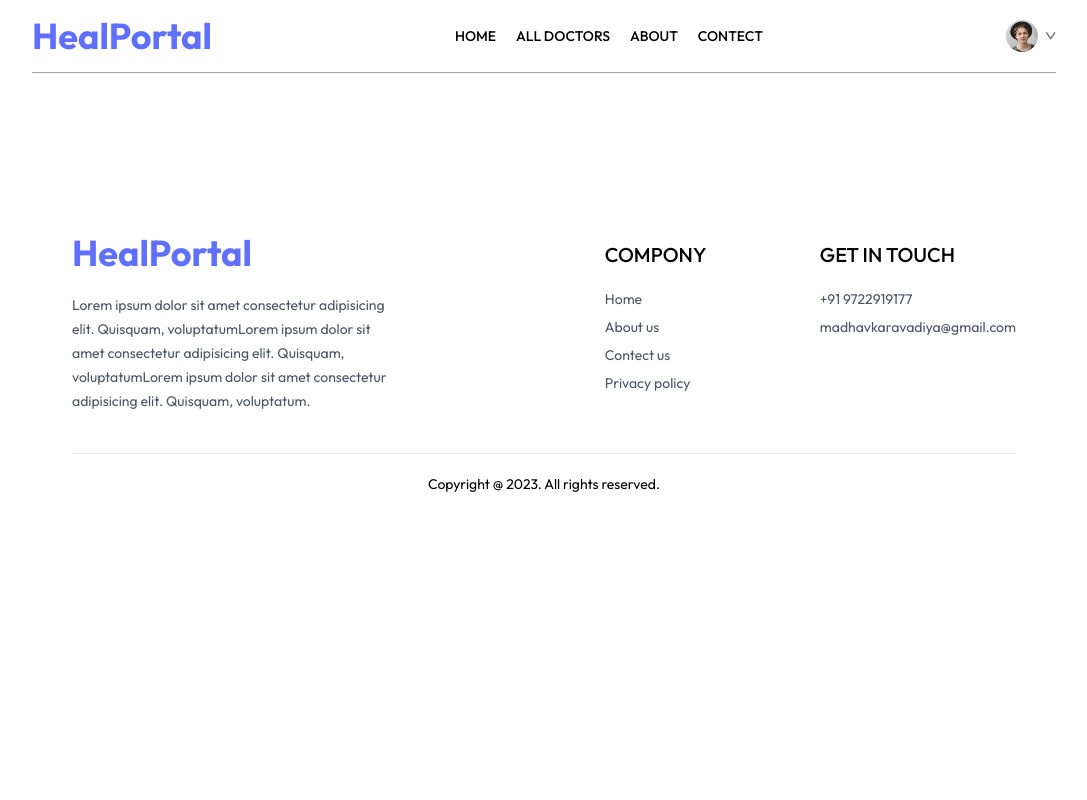
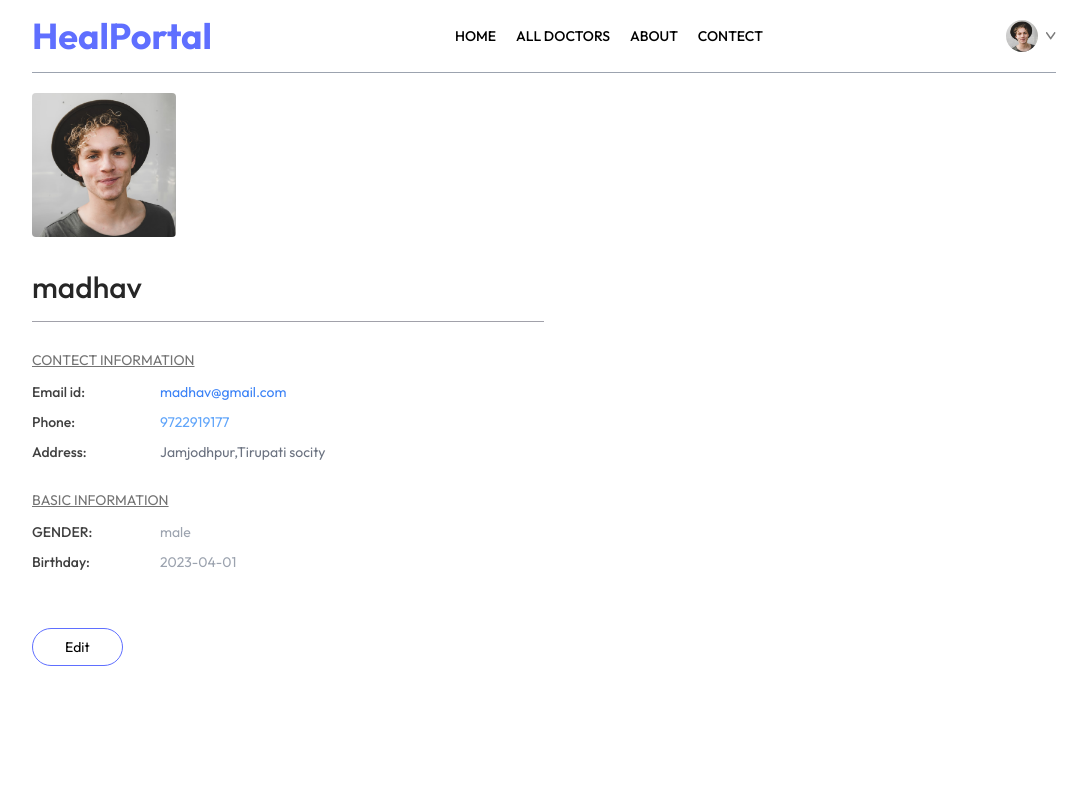
Before and after one commit to madhavpatel236/HealPort, a React (Vite) app in the folder frontend/: page /my-profile in a window 1280 px wide. Shown: the top 800 px of the page, without its empty margins (96-1183 px from the left). Built offline with nearby package versions, Linux system fonts and the light colour scheme.

Commit message:
Make my-profile page

```diff
--- a/frontend/src/pages/MyProfile.jsx
+++ b/frontend/src/pages/MyProfile.jsx
@@ -1,11 +1,123 @@
-import React from 'react'
+import React, { useState } from "react";
+import profile_pic from "../assets/profile_pic.png";
+function MyProfile() {
+  const [userData, setUserData] = useState({
+    name: "madhav",
+    email: "madhav@gmail.com",
+    image: profile_pic,
+    phone: 9722919177,
+    address: "Jamjodhpur,Tirupati socity",
+    gender: "male",
+    dob: "2023-04-01",
+  });
 
-function MyProfile() {
+  const [isEditable, setIsEditable] = useState(false);
+
   return (
-    <div>
+    <div className=" max-w-lg flex flex-col gap-4 text-sm">
+      <img src={userData.image} alt="Profile" className="w-36 rounded" />
+      {isEditable ? (
+        <input
+          className="bg-gray-50 text-3xl font-medium max-w-60 mt-4"
+          type="text"
+          value={userData.name}
+          onChange={(e) =>
+            setUserData((prev) => ({ ...prev, name: e.target.value }))
+          }
+        />
+      ) : (
+        <p className="font-medium text-3xl text-neutral-800 mt-4">
+          {" "}
+          {userData.name}{" "}
+        </p>
+      )}
+      <hr className="bg-zinc-400 h-[1px] border-none" />
+      <div>
+        <p className="text-neutral-500 underline mt-3">CONTECT INFORMATION</p>
+        <div className="grid grid-cols-[1fr_3fr] gap-y-2.5 mt-3 text-neutral-700">
+          <p className="font-medium">Email id:</p>
+          <p className="text-blue-500"> {userData.email} </p>
+          <p className="font-medium">Phone: </p>
+          {isEditable ? (
+            <input
+              className="bg-gray-100 max-w-52"
+              type="text"
+              value={userData.phone}
+              onChange={(e) =>
+                setUserData((prev) => ({ ...prev, phone: e.target.value }))
+              }
+            />
+          ) : (
+            <p className="text-blue-400">{userData.phone}</p>
+          )}
+          <p className="font-medium"> Address: </p>
+          {isEditable ? (
+            <input
+              className="bg-gray-100"
+              type="text"
+              value={userData.address}
+              onChange={(e) =>
+                setUserData((prev) => ({ ...prev, address: e.target.value }))
+              }
+            />
+          ) : (
+            <p className="text-gray-500">{userData.address}</p>
+          )}
+        </div>
+      </div>
+      <div>
+        <p className="text-neutral-500 underline mt-3"> BASIC INFORMATION </p>
+        <div className="grid grid-cols-[1fr_3fr] gap-y-2.5 mt-3 text-neutral-700">
+          <p className="font-medium">GENDER: </p>
+          {isEditable ? (
+            <select
+              className="max-w-20 bg-gray-100"
+              onChange={(e) =>
+                setUserData((prev) => ({ ...prev, gender: e.target.value }))
+              }
+            >
+              <option value="Male">Male</option>
+              <option value="Female">Female</option>
+            </select>
+          ) : (
+            <p className="text-gray-400">{userData.gender}</p>
+          )}
 
+          <p className="font-medium"> Birthday: </p>
+          {isEditable ? (
+            <input
+              className="max-w-28 bg-gray-100"
+              type="date"
+              value={userData.dob}
+              onChange={(e) =>
+                setUserData((prev) => ({ ...prev, dob: e.target.value }))
+              }
+            />
+          ) : (
+            <p className="text-gray-400">{userData.dob}</p>
+          )}
+        </div>
+      </div>
+
+      <div className="mt-10">
+        {isEditable ? (
+          <button
+            className="border border-primary px-8 py-2 rounded-full hover:bg-primary  hover:text-white transition-all"
+            onClick={() => isEditable(false)}
+          >
+            Save Information
+          </button>
+        ) : (
+          <button
+            className="border border-primary px-8 py-2 rounded-full hover:bg-primary  hover:text-white transition-all"
+            onClick={() => isEditable(true)}
+          >
+            Edit
+          </button>
+        )}
+      </div>
     </div>
-  )
+  );
 }
 
-export default MyProfile
+export default MyProfile;
```
